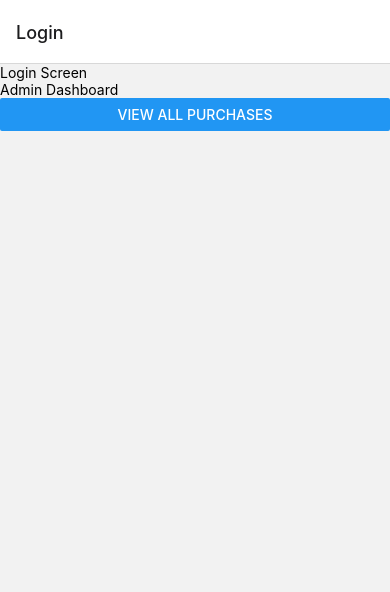
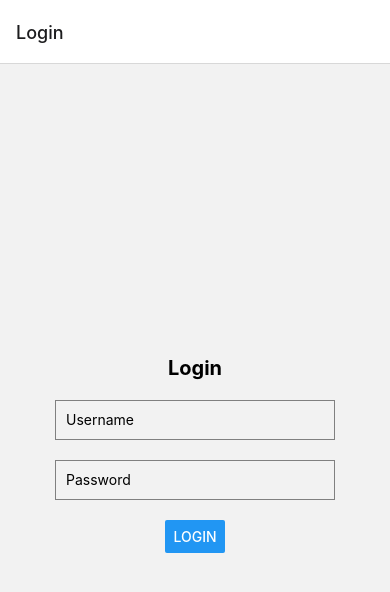
Before and after one commit to SandeepKumarUdarapu97/Car_Inventory_Mobile, a React Native app: screen /Login in a window 390 px wide. Shown: the top 592 px of the page. Built offline with nearby package versions, Linux system fonts and the light colour scheme; no server answers.

Commit message:
changed the network calling to axios

```diff
--- a/package.json
+++ b/package.json
@@ -14,6 +14,7 @@
     "@react-navigation/drawer": "^6.6.11",
     "@react-navigation/native": "^6.1.14",
     "@react-navigation/stack": "^6.3.25",
+    "axios": "^1.6.7",
     "react": "18.2.0",
     "react-native": "0.73.5",
     "react-native-gesture-handler": "^2.15.0",
--- a/src/navigation/AuthStack.tsx
+++ b/src/navigation/AuthStack.tsx
@@ -5,6 +5,8 @@ import LoginScreen from '../screens/LoginScreen';
 const AuthStack = createStackNavigator();
 
 export const AuthStackNavigator = () => {
+  console.log('LoginScreen');
+
   return (
     <AuthStack.Navigator>
       <AuthStack.Screen name="Login" component={LoginScreen} />
--- a/src/screens/LoginScreen.tsx
+++ b/src/screens/LoginScreen.tsx
@@ -1,14 +1,91 @@
-import React from 'react';
-import { View, Text } from 'react-native';
-import AdminDashboard from '../components/Admin/AdminDashboard';
+import React, {useEffect, useState} from 'react';
+import {View, Text, TextInput, Button, StyleSheet} from 'react-native';
+import {loginUser} from '../services/authService';
+import axios from 'axios';
 
-const LoginScreen: React.FC = () => {
+interface LoginScreenProps {
+  navigation: any;
+}
+
+const LoginScreen: React.FC<LoginScreenProps> = ({navigation}) => {
+  const [username, setUsername] = useState<string>('');
+  const [password, setPassword] = useState<string>('');
+
+  const getConfig = async () => {
+    try {
+      const response = await axios.get(`http://192.168.1.7:3001/config`);
+      console.log('config', response);
+      const config = response.data;
+      return config;
+    } catch (error) {
+      console.error('config',error);
+      throw error;
+    }
+  };
+
+  useEffect(() => {
+    getConfig();
+  }, []);
+
+  const handleLogin = async () => {
+    try {
+      const response = await loginUser(username, password);
+      console.log('response : ', response);
+
+      if (response.success) {
+        if (response.userRole === 'admin') {
+          navigation.navigate('Admin');
+        } else {
+          navigation.navigate('User');
+        }
+      } else {
+        alert('Authentication failed. Please check your credentials.');
+      }
+    } catch (error) {
+      console.error('Error logging in:', error);
+      alert('An error occurred. Please try again later.');
+    }
+  };
+
   return (
-    <View>
-      <Text>Login Screen</Text>
-      <AdminDashboard />
+    <View style={styles.container}>
+      <Text style={styles.heading}>Login</Text>
+      <TextInput
+        style={styles.input}
+        placeholder="Username"
+        onChangeText={text => setUsername(text)}
+      />
+      <TextInput
+        style={styles.input}
+        placeholder="Password"
+        secureTextEntry={true}
+        onChangeText={text => setPassword(text)}
+      />
+      <Button title="Login" onPress={handleLogin} />
     </View>
   );
 };
 
+const styles = StyleSheet.create({
+  container: {
+    flex: 1,
+    justifyContent: 'center',
+    alignItems: 'center',
+    padding: 20,
+  },
+  heading: {
+    fontSize: 20,
+    fontWeight: 'bold',
+    marginBottom: 20,
+  },
+  input: {
+    height: 40,
+    borderColor: 'gray',
+    borderWidth: 1,
+    marginBottom: 20,
+    padding: 10,
+    width: '80%',
+  },
+});
+
 export default LoginScreen;
--- a/src/services/authService.ts
+++ b/src/services/authService.ts
@@ -1,21 +1,24 @@
-const API_BASE_URL = 'http://localhost:3000';
+import axios from "axios";
+
+const API_BASE_URL = 'http://192.168.1.7:3001';
 
 interface AuthResponse {
 }
 
 export const loginUser = async (username: string, password: string): Promise<AuthResponse> => {
   try {
-    const response = await fetch(`${API_BASE_URL}/auth/login`, {
-      method: 'POST',
+    const response = await axios.post(`${API_BASE_URL}/auth/login`, {
+      username: username,
+      password: password,
+    }, {
       headers: {
         'Content-Type': 'application/json',
       },
-      body: JSON.stringify({
-        username: username,
-        password: password,
-      }),
     });
-    const data: AuthResponse = await response.json();
+
+    // Assuming AuthResponse is the type of the response data
+    const data: AuthResponse = response.data;
+
     return data;
   } catch (error) {
     console.error('Error logging in:', error);
```
Also changed, not shown: src/components/Auth/Login.tsx (+9 -2 lines), 1 other file (tests, documents, lock files or other folders).
